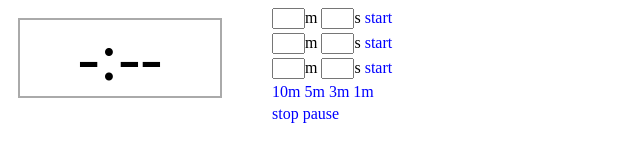
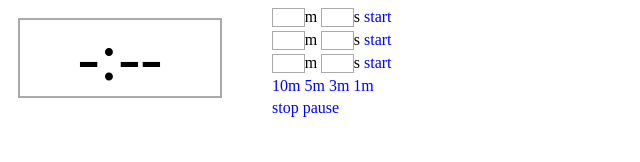
Before and after one commit to sbeyer/Frickeltimer, a plain HTML site: page countdown.html in a window 1280 px wide. Shown: the whole page, without its empty margins (0-640 px from the left). Drawn offline with Linux system fonts and the light colour scheme.

Commit message:
Small style changes and link to screenshot

```diff
--- a/countdown.html
+++ b/countdown.html
@@ -30,6 +30,12 @@ div#frickeltimer {
 p {
 	margin: 3pt;
 }
+
+input {
+	border: #aaa 1px solid;
+	width: 2em;
+	text-align: center;
+}
 /* ]]> */</style>
 </head>
 <body>
@@ -38,22 +44,22 @@ p {
 </div>
 <form name="t1" action="">
 <p>
- <input type="text" size="1" name="m" />m
- <input type="text" size="1" name="s" />s
+ <input type="text" name="m" />m
+ <input type="text" name="s" />s
  <a href="#" onclick="stop(); startFrom(document.t1)">start</a>
 </p>
 </form>
 <form name="t2" action="">
 <p>
- <input type="text" size="1" name="m" />m
- <input type="text" size="1" name="s" />s
+ <input type="text" name="m" />m
+ <input type="text" name="s" />s
  <a href="#" onclick="stop(); startFrom(document.t2)">start</a>
 </p>
 </form>
 <form name="t3" action="">
 <p>
- <input type="text" size="1" name="m" />m
- <input type="text" size="1" name="s" />s
+ <input type="text" name="m" />m
+ <input type="text" name="s" />s
  <a href="#" onclick="stop(); startFrom(document.t3)">start</a>
 </p>
 </form>
```
Also changed, not shown: 1 other file.
